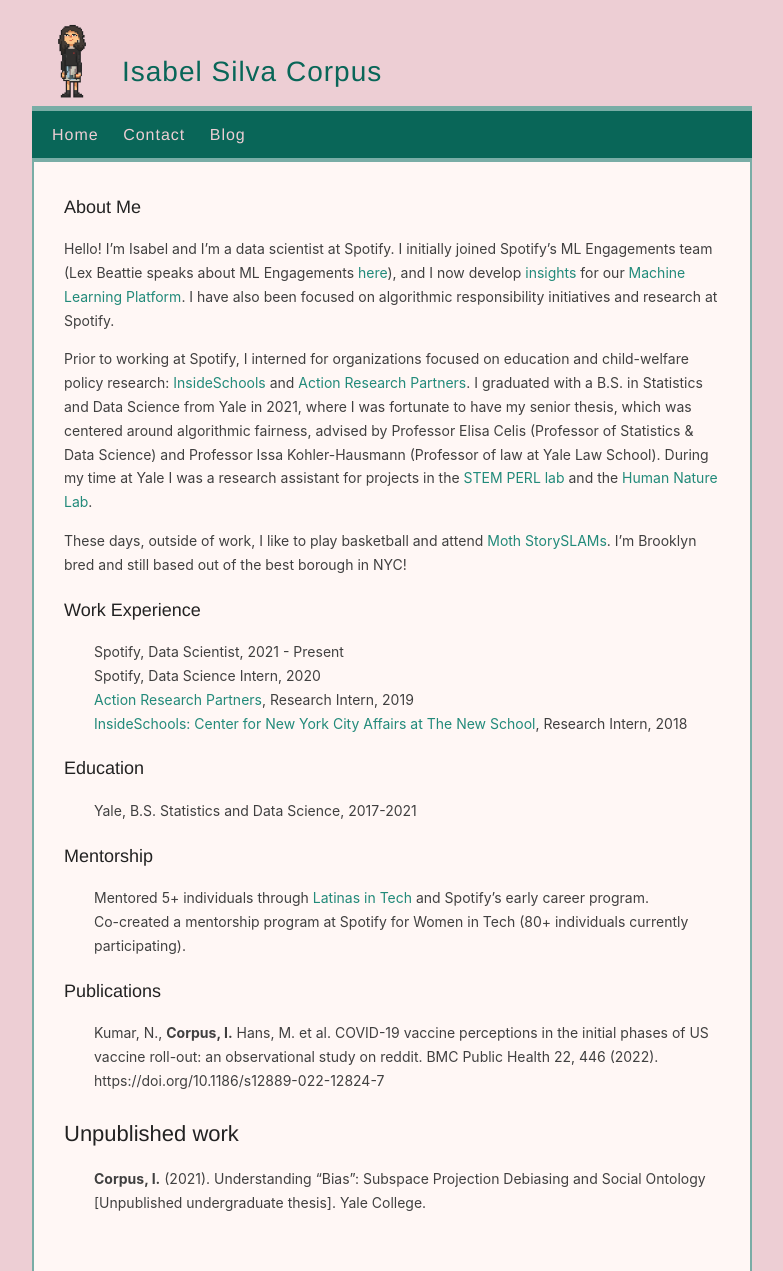
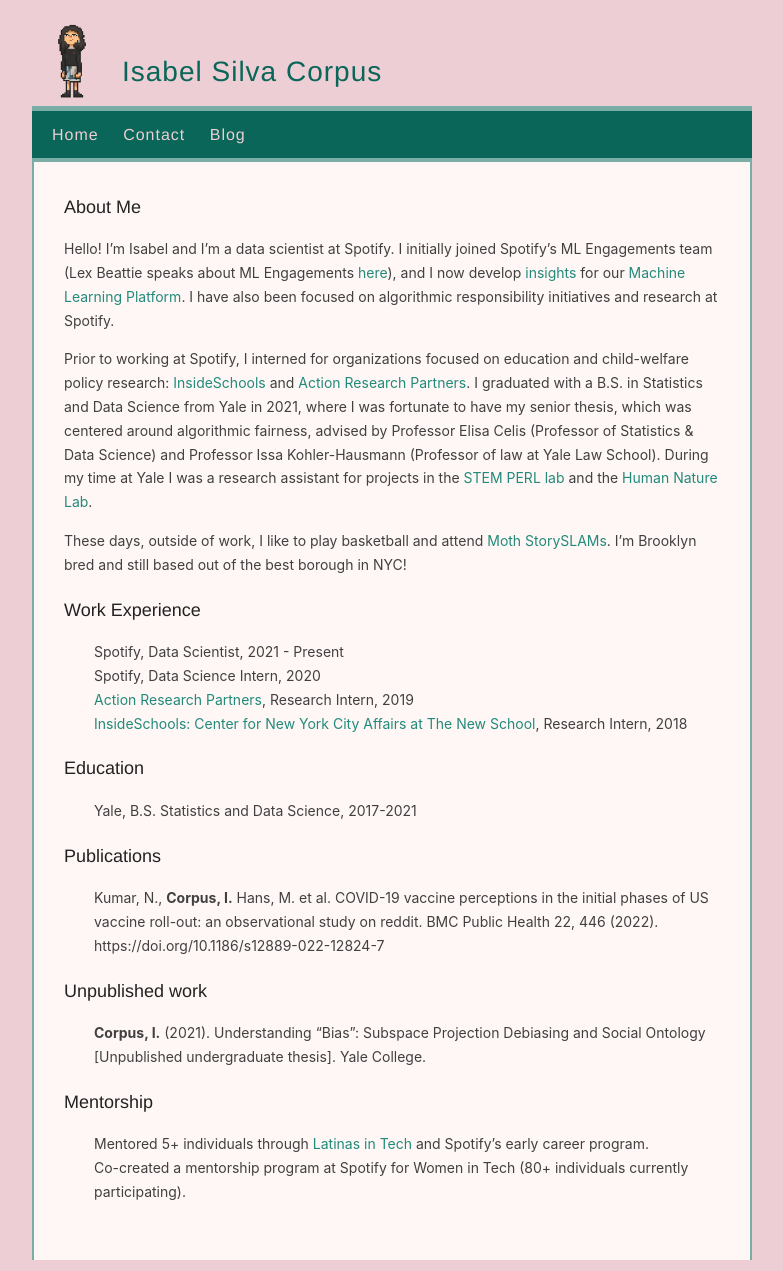
Before and after one commit to isabelsilvacorpus/isabelsilvacorpus.github.io, a Jekyll site: the page built from index.md, in a window 1280 px wide. Shown: the whole page, without its empty margins (248-1031 px from the left). Built offline with Jekyll 4.4.1, drawn with Linux system fonts in a browser that asks for light colours.

Commit message:
change ordering of about me:

```diff
--- a/index.md
+++ b/index.md
@@ -22,15 +22,15 @@
 
 - Yale, B.S. Statistics and Data Science, 2017-2021
 
+### Publications
+
+- Kumar, N., **Corpus, I.** Hans, M. et al. COVID-19 vaccine perceptions in the initial phases of US vaccine roll-out: an observational study on reddit. BMC Public Health 22, 446 (2022). https://doi.org/10.1186/s12889-022-12824-7
+
+### Unpublished work
+
+- **Corpus, I.** (2021). Understanding “Bias”: Subspace Projection Debiasing and Social Ontology [Unpublished undergraduate thesis]. Yale College.
+
 ### Mentorship
 
 - Mentored 5+ individuals through [Latinas in Tech](https://latinasintech.org/about) and Spotify's early career program.
 - Co-created a mentorship program at Spotify for Women in Tech (80+ individuals currently participating).
-
-### Publications
-
-- Kumar, N., **Corpus, I.** Hans, M. et al. COVID-19 vaccine perceptions in the initial phases of US vaccine roll-out: an observational study on reddit. BMC Public Health 22, 446 (2022). https://doi.org/10.1186/s12889-022-12824-7
-
-## Unpublished work
-
-- **Corpus, I.** (2021). Understanding “Bias”: Subspace Projection Debiasing and Social Ontology [Unpublished undergraduate thesis]. Yale College.
```
Also changed, not shown: 1 other file.
